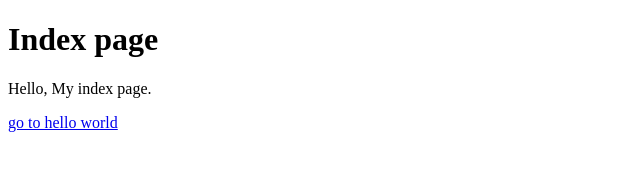
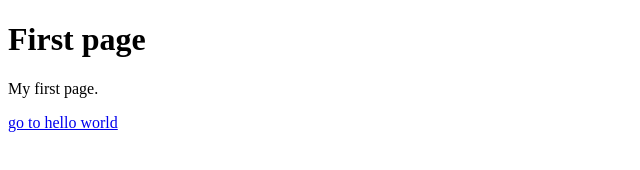
Before and after one commit to 6652410026ThayakornKoomphai/MyWebGit, a plain HTML site: page index.html in a window 1280 px wide. Shown: the whole page, without its empty margins (0-640 px from the left). Drawn offline with Linux system fonts and the light colour scheme.

Commit message:
Update index.html

```diff
--- a/index.html
+++ b/index.html
@@ -1,12 +1,12 @@
  <!DOCTYPE html>
 <html>
 <head>
-<title>Index Page</title>
+<title>Hello First Page</title>
 </head>
 <body>
 
-<h1>Index page</h1>
-<p>Hello, My index page.</p>
+<h1>First page</h1>
+<p>My first page.</p>
 <a href="hello.html">go to hello world</a>
 
 </body>
```
